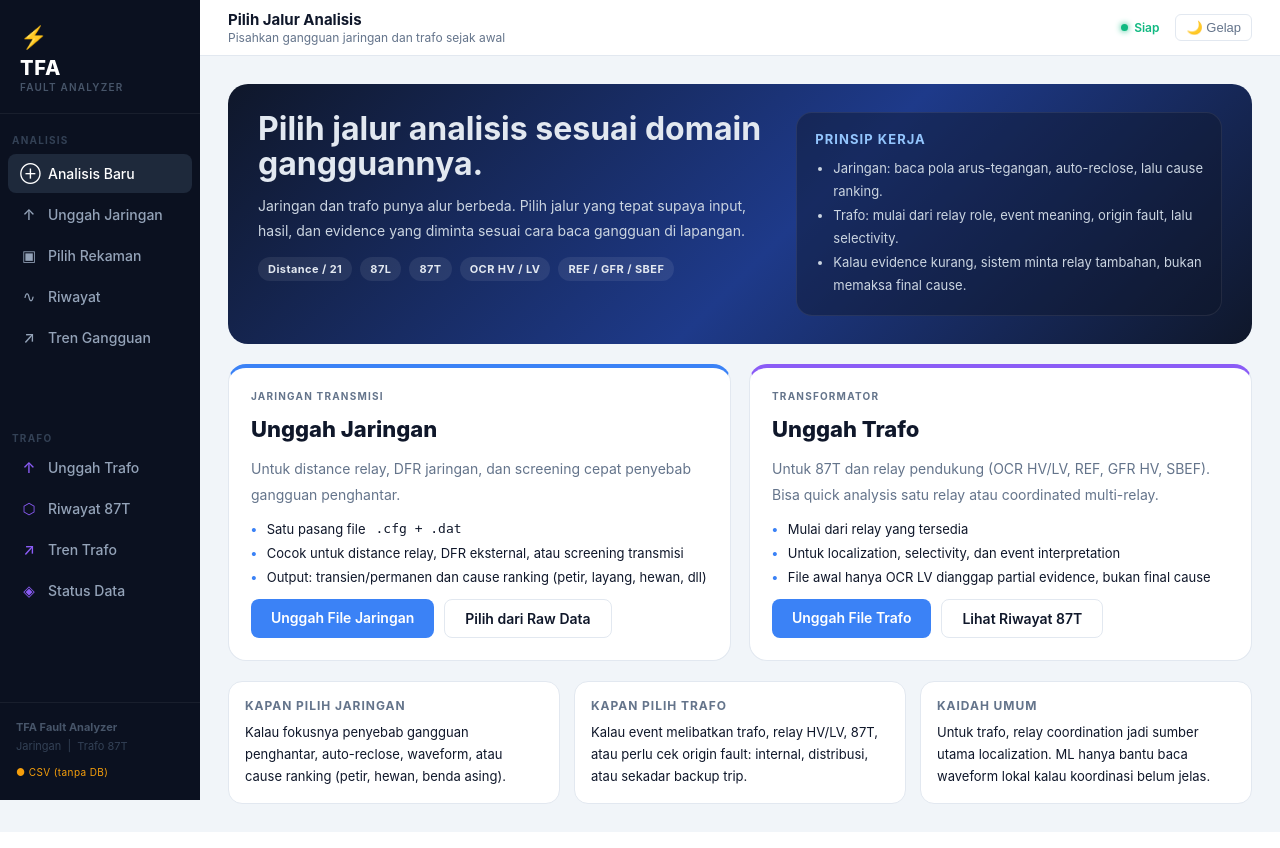
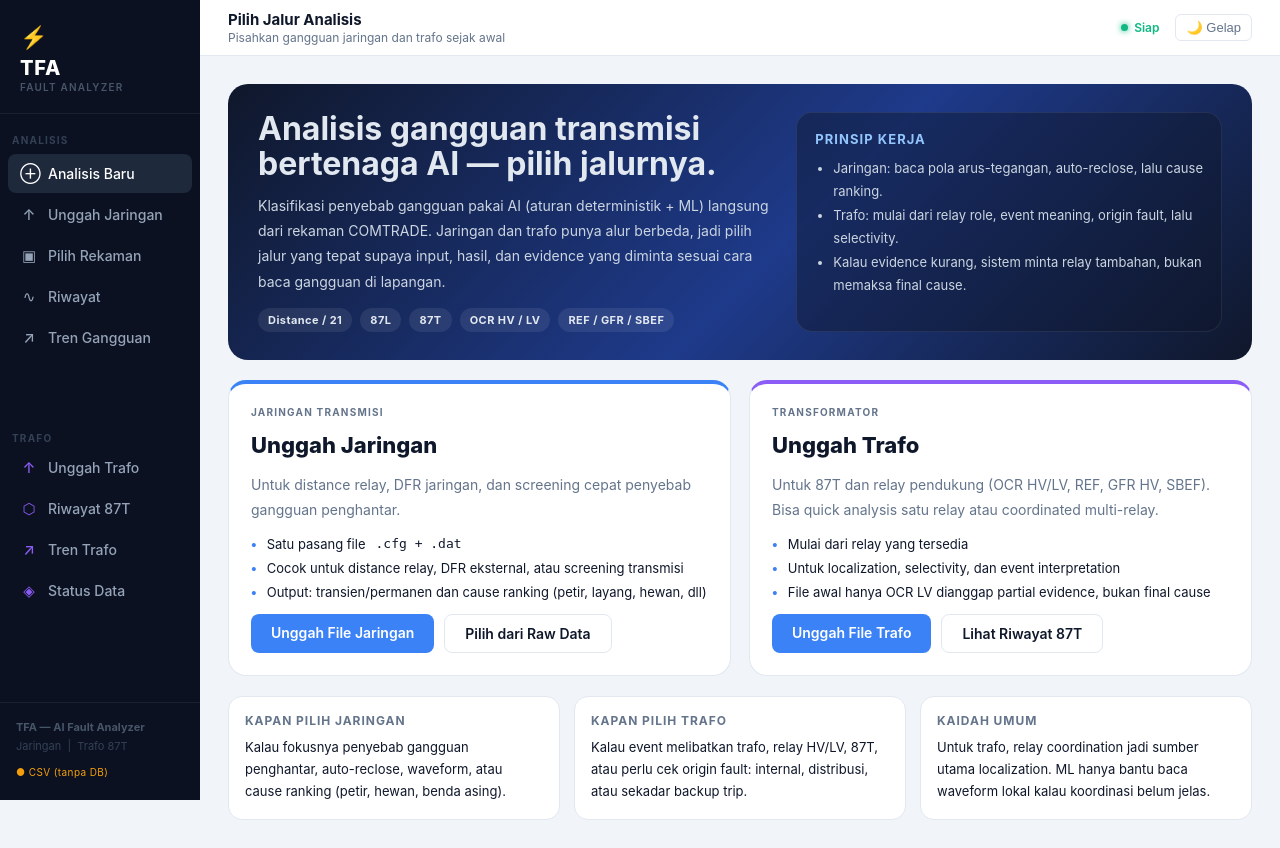
Before and after one commit to hafizna/ai-analisis-gangguan-tfa, a Flask app: page / in a window 1280 px wide. Run offline with Flask 3, Linux system fonts and the light colour scheme; some libraries are stand-ins or nearby versions.

Commit message:
Kembalikan positioning AI + pakai "threshold" bukan "ambang"
- Brand/pitch: tampilkan "AI Fault Analyzer" di title, sidebar, topbar,
  header/footer laporan, serta hero landing dan pred-card results.
  AI tetap jadi key differentiator — kata "AI" dipakai untuk menunjuk
  kapabilitas klasifikasi, bukan sebagai marketing speak.
- models/predict.py: kata "ambang" → "threshold" pada narasi evidence
  H2/H5/slope/DC offset supaya istilah teknis konsisten Inggris.

```diff
--- a/models/predict.py
+++ b/models/predict.py
@@ -535,13 +535,13 @@ def _generate_transformer_description(tf, xr: "TransformerClassificationResult")
     )
 
     if h2 is not None:
-        lines.append(f"Rasio harmonik ke-2 (indikator inrush): {h2:.1f}% (ambang: 15%).")
+        lines.append(f"Rasio harmonik ke-2 (indikator inrush): {h2:.1f}% (threshold: 15%).")
     if h5 is not None:
-        lines.append(f"Rasio harmonik ke-5 (indikator overeksitasi): {h5:.1f}% (ambang: 10%).")
+        lines.append(f"Rasio harmonik ke-5 (indikator overeksitasi): {h5:.1f}% (threshold: 10%).")
     if slp is not None:
-        lines.append(f"Rasio diferensial/restraint (slope): {slp:.1f}% (ambang slope-1: 20%).")
+        lines.append(f"Rasio diferensial/restraint (slope): {slp:.1f}% (threshold slope-1: 20%).")
     if dc is not None:
-        lines.append(f"Indeks offset DC (bentuk gelombang): {dc:.3f} (ambang inrush: 0.35).")
+        lines.append(f"Indeks offset DC (bentuk gelombang): {dc:.3f} (threshold inrush: 0.35).")
     if tf.energisation_flag:
         lines.append("Terdeteksi kondisi energisasi: arus sisi LV ≈ 0 sebelum event.")
 
--- a/webapp/templates/base.html
+++ b/webapp/templates/base.html
@@ -3,7 +3,7 @@
 <head>
     <meta charset="UTF-8">
     <meta name="viewport" content="width=device-width, initial-scale=1.0">
-    <title>{% block title %}TFA — Fault Analyzer{% endblock %}</title>
+    <title>{% block title %}TFA — AI Fault Analyzer{% endblock %}</title>
     <style>
         /* ── Reset ────────────────────────────────────────────────────────────── */
         *, *::before, *::after { margin: 0; padding: 0; box-sizing: border-box; }
@@ -232,7 +232,7 @@
             </a>
         </nav>
         <div class="sidebar-footer">
-            <strong>TFA Fault Analyzer</strong>
+            <strong>TFA — AI Fault Analyzer</strong>
             Jaringan &nbsp;|&nbsp; Trafo 87T
             <div style="margin-top:8px; font-size:10px; letter-spacing:0.04em;">
                 <span id="db-status-dot" style="color:#475569;">● Cek status DB...</span>
@@ -244,7 +244,7 @@
     <div class="main-wrap">
         <header class="topbar">
             <div>
-                <div class="topbar-title">{% block topbar_title %}TFA — Fault Analyzer{% endblock %}</div>
+                <div class="topbar-title">{% block topbar_title %}TFA — AI Fault Analyzer{% endblock %}</div>
                 <div class="topbar-sub">{% block topbar_sub %}{% endblock %}</div>
             </div>
             <div class="topbar-right">
--- a/webapp/templates/index.html
+++ b/webapp/templates/index.html
@@ -69,10 +69,11 @@
 <div class="landing-shell">
     <section class="landing-hero">
         <div>
-            <h1>Pilih jalur analisis sesuai domain gangguannya.</h1>
+            <h1>Analisis gangguan transmisi bertenaga AI — pilih jalurnya.</h1>
             <p>
-                Jaringan dan trafo punya alur berbeda. Pilih jalur yang tepat supaya input,
-                hasil, dan evidence yang diminta sesuai cara baca gangguan di lapangan.
+                Klasifikasi penyebab gangguan pakai AI (aturan deterministik + ML) langsung dari
+                rekaman COMTRADE. Jaringan dan trafo punya alur berbeda, jadi pilih jalur yang tepat
+                supaya input, hasil, dan evidence yang diminta sesuai cara baca gangguan di lapangan.
             </p>
             <div class="hero-tag-row">
                 <span class="hero-tag">Distance / 21</span>
--- a/webapp/templates/report.html
+++ b/webapp/templates/report.html
@@ -138,7 +138,7 @@
 <div class="rpt-header">
     <div>
         <div class="rpt-logo">⚡ <span>TFA</span></div>
-        <div style="font-size:10px; color:#64748b; margin-top:2px;">Fault Analyzer — Klasifikasi Penyebab Gangguan Transmisi</div>
+        <div style="font-size:10px; color:#64748b; margin-top:2px;">AI Fault Analyzer — Klasifikasi Penyebab Gangguan Transmisi</div>
     </div>
     <div>
         <div class="rpt-title">LAPORAN ANALISIS GANGGUAN</div>
@@ -310,7 +310,7 @@
 
 <!-- Footer -->
 <div class="rpt-footer">
-    <span>TFA — Fault Analyzer v2.0 | Klasifikasi Penyebab Gangguan Transmisi</span>
+    <span>TFA — AI Fault Analyzer v2.0 | Klasifikasi Penyebab Gangguan Transmisi</span>
     <span>{{ analysis.original_filename }} | {{ analysis.timestamp }}</span>
 </div>
 
--- a/webapp/templates/results.html
+++ b/webapp/templates/results.html
@@ -486,9 +486,9 @@ textarea.form-control { min-height: 80px; resize: vertical; }
 
     <!-- Prediction card (dark) -->
     <div class="r-card-dark">
-        <div class="pred-eyebrow">Estimasi Penyebab Gangguan</div>
+        <div class="pred-eyebrow">Analisis AI — Penyebab Gangguan</div>
         <div class="pred-label">{{ analysis.label }}</div>
-        <div class="pred-sub">Hasil klasifikasi otomatis dari rekaman COMTRADE</div>
+        <div class="pred-sub">Hasil klasifikasi AI dari rekaman COMTRADE</div>
 
         {% set conf_pct = (analysis.confidence * 100) | int %}
         <div class="conf-bar-wrap">
```
